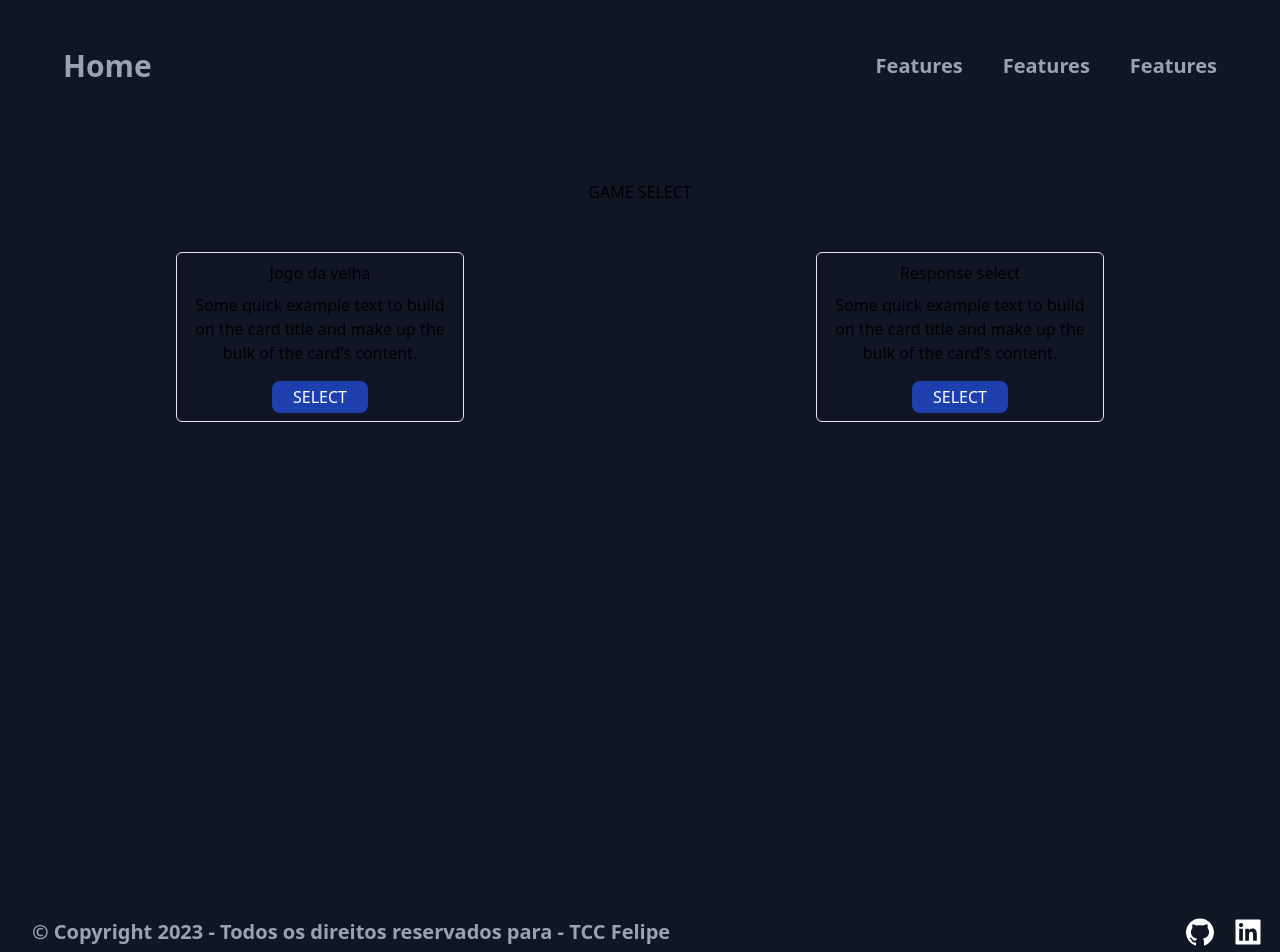
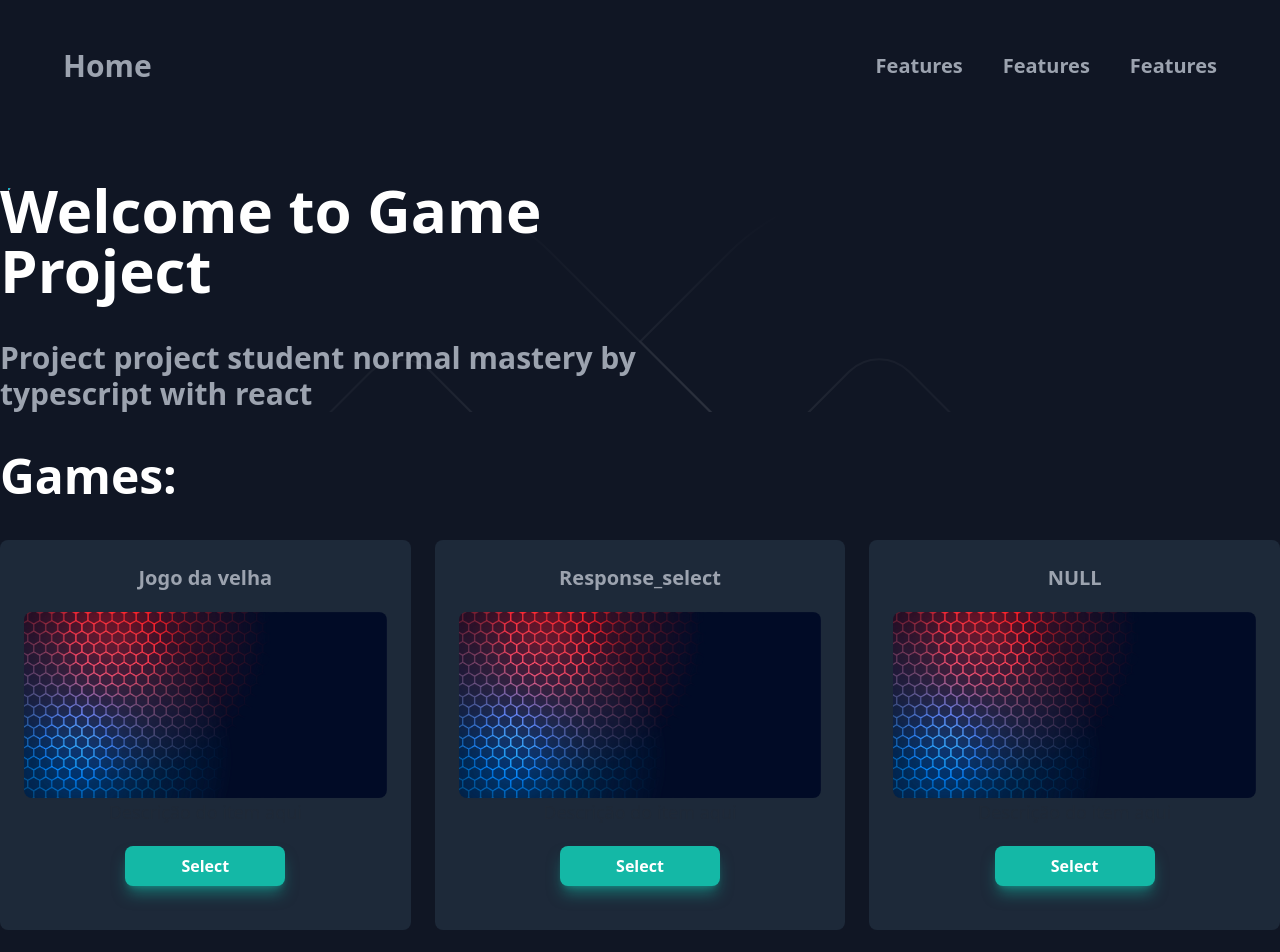
Before and after one commit to felipe11dias/jogo-serio-tradicional, a React (Create React App) app: page /environment/student/game-select in a window 1280 px wide. Shown: the top 952 px of the page. Built offline with nearby package versions, Linux system fonts and the light colour scheme.

Commit message:
finish student game select page

```diff
--- a/src/animation/BackgroundAnimation.tsx
+++ b/src/animation/BackgroundAnimation.tsx
@@ -2,7 +2,7 @@ export default function BackgroundAnimation()
     {
       return (
         <>
-        <div>
+        <div className="absolute inset-2">
 
 <svg className="BgAnimation__svg"  viewBox="0 0 602 602"  fill="none" xmlns="http://www.w3.org/2000/svg">
 
--- a/src/pages/game-select/GameSelect.tsx
+++ b/src/pages/game-select/GameSelect.tsx
@@ -1,7 +1,8 @@
 import { useContext, useEffect } from "react";
 import { useNavigate } from "react-router-dom";
 import GameSeriusContext, { GameSeriusType } from "../../context/GameContext/GameContext";
-
+import BackgroundAnimation from "../../animation/BackgroundAnimation";
+import loginImg from '../../assets/login.jpg'
 
 export default function GameSelect() {
   const navigate = useNavigate();
@@ -9,45 +10,74 @@ export default function GameSelect() {
 
 
   useEffect(() => {
-    saveGameSerius({gameSelected: '', activitySelected: '', disciplineSelected: ''})
+    saveGameSerius({ gameSelected: '', activitySelected: '', disciplineSelected: '' })
   }, [])
 
 
   const selectGame = (gameSelected: string) => {
-    saveGameSerius({gameSelected, activitySelected: gameSerius.activitySelected, disciplineSelected: gameSerius.disciplineSelected})
+    saveGameSerius({ gameSelected, activitySelected: gameSerius.activitySelected, disciplineSelected: gameSerius.disciplineSelected })
     navigate("/environment/student/discipline-select", { replace: true });
   }
 
   return (
-    <div>
-      <h2 className=" text-center"> GAME SELECT </h2>
 
-      <div className="flex justify-around mt-10">
+    <main>
+      <section className="grid grid-cols-2 items-start mx-auto relative overflow-hidden ">
+        <div className="w-full">
+          <h2 className="text-white font-bold text-6xl mb-10">Welcome to Game Project</h2>
+          <p className="text-gray-400 text-3xl font-semibold">
+            Project project student normal mastery by typescript with react
+          </p>
 
-        <div className="m-2 border rounded-md p-2" style={{ width: '18rem' }}>
-          <div className="flex flex-col items-center">
-            <div className="text-center mb-2">Jogo da velha</div>
-            <div  className="text-center mb-2">
-              Some quick example text to build on the card title and make up the
-              bulk of the card's content.
-            </div >
-            <button className="bg-blue-800 w-24 text-white px-4 py-1 mt-2 rounded-lg transition" onClick={() => selectGame('jogo_da_velha')}> SELECT </button>
+        </div>
+        <div className="w-10 h-10">
+          <BackgroundAnimation />
+        </div>
+      </section>
+
+
+
+
+      <section className="mt-10">
+        <h2 className="text-white font-bold text-5xl mb-10">Games:</h2>
+
+
+
+
+
+
+        {/*GridContainer*/}
+
+
+
+        <div>
+
+          <div className="grid grid-cols-1 md:grid-cols-2 lg:grid-cols-3 gap-6">
+
+          <div className="flex flex-col items-center justify-center bg-backgroundColorSecondary rounded-lg p-6">
+              <h3 className='mb-5 hover:text-white text-gray-400 font-semibold rounded-lg text-xl'>Jogo da velha</h3>
+              <img className='w-full h-full object-cover rounded-lg' src={loginImg} alt="" />
+              <p className="text-gray-800 text-lg text-center">Descrição do item aqui</p>
+              <button className="w-40 my-5 py-2 bg-teal-500 shadow-lg shadow-teal-500/50 hover:shadow-teal-500/40 text-white font-semibold rounded-lg" onClick={() => selectGame('jogo_da_velha')}>Select</button>
+            </div>
+
+            <div className="flex flex-col items-center justify-center bg-backgroundColorSecondary rounded-lg p-6">
+            <h3 className='mb-5 hover:text-white text-gray-400 font-semibold rounded-lg text-xl'>Response_select</h3>
+              <img className='w-full h-full object-cover rounded-lg' src={loginImg} alt="" />
+              <p className="text-gray-800 text-lg text-center">Descrição do item aqui</p>
+              <button className="w-40 my-5 py-2 bg-teal-500 shadow-lg shadow-teal-500/50 hover:shadow-teal-500/40 text-white font-semibold rounded-lg" onClick={() => selectGame('response_select')}>Select</button>
+            </div>
+
+            <div className="flex flex-col items-center justify-center bg-backgroundColorSecondary rounded-lg p-6">
+            <h3 className='mb-5 hover:text-white text-gray-400 font-semibold rounded-lg text-xl'>NULL</h3>
+              <img className='w-full h-full object-cover rounded-lg' src={loginImg} alt="" />
+              <p className="text-gray-800 text-lg text-center">Descrição do item aqui</p>
+              <button className="w-40 my-5 py-2 bg-teal-500 shadow-lg shadow-teal-500/50 hover:shadow-teal-500/40 text-white font-semibold rounded-lg">Select</button>
+            </div>
           </div>
         </div>
 
-        <div className="m-2 border rounded-md p-2" style={{ width: '18rem' }}>
-          <div className="flex flex-col items-center">
-            <div className="text-center mb-2">Response select</div>
-            <div  className="text-center mb-2">
-              Some quick example text to build on the card title and make up the
-              bulk of the card's content.
-            </div>
-            <button className="bg-blue-800 w-24 text-white px-4 py-1 mt-2 rounded-lg transition" onClick={() => selectGame('response_select')}> SELECT </button>
-          </div>
-        </div>
-
-      </div>
-
-    </div>
+      </section>
+    </main>
   )
 }
```
